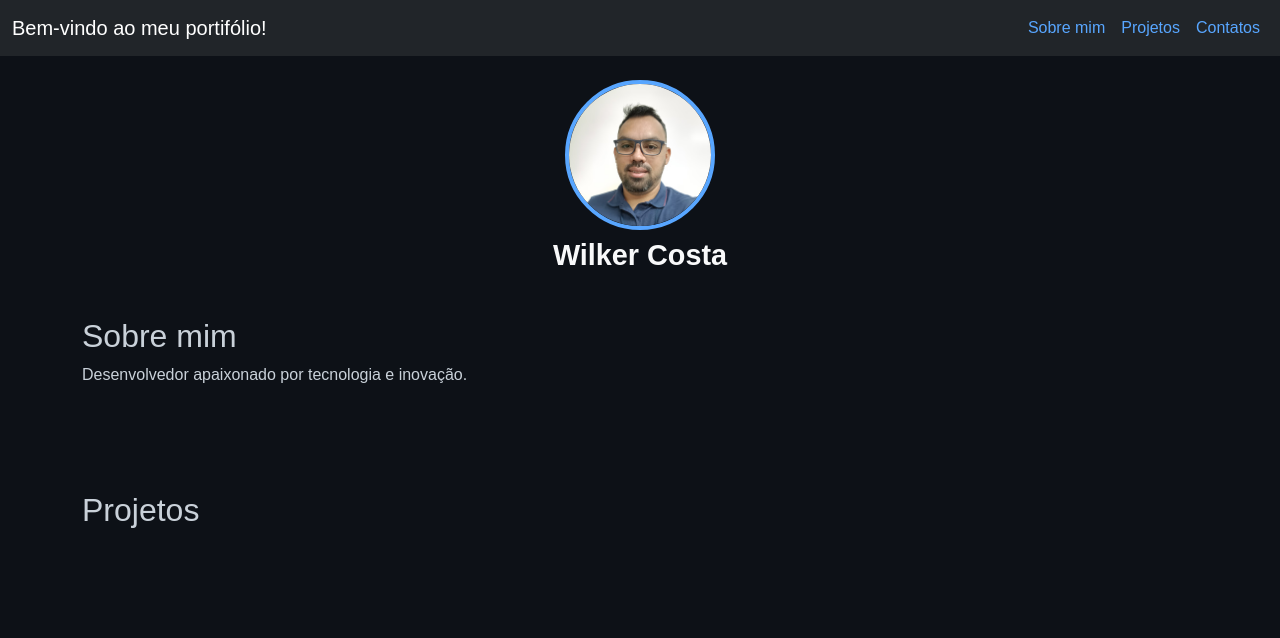
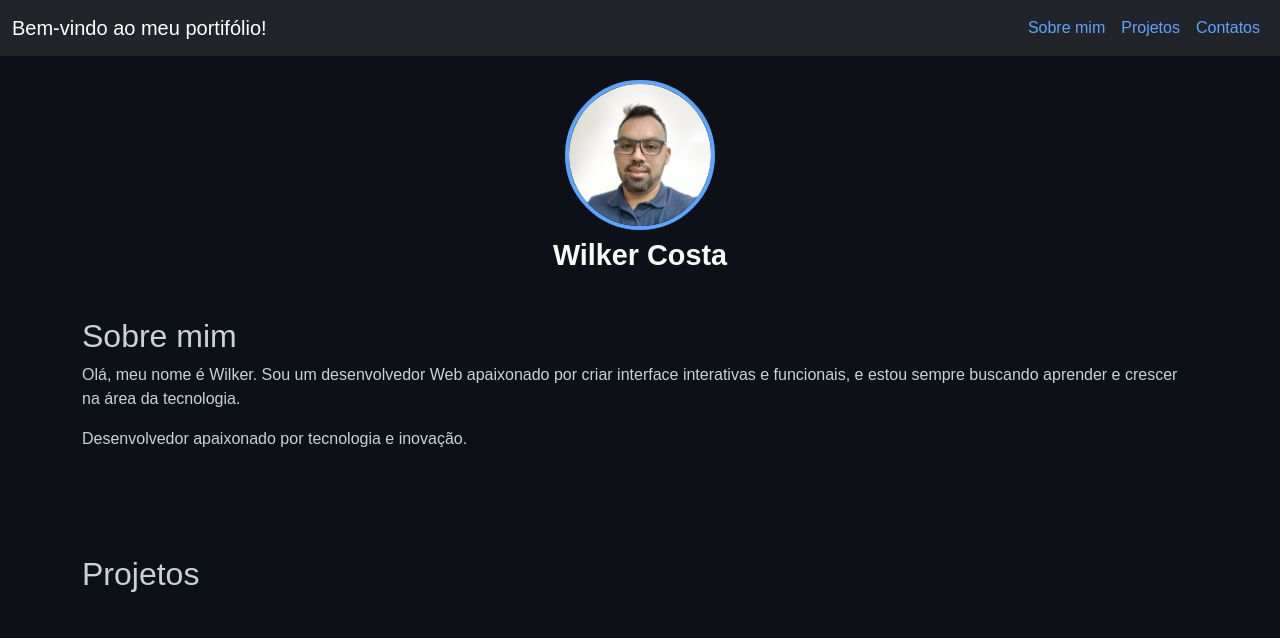
Before and after one commit to wilker57/meu-projeto, a plain HTML site: page index.html in a window 1280 px wide. Shown: the top 638 px of the page. Drawn offline with nearby package versions, Linux system fonts and the light colour scheme.

Commit message:
Update index.html
Descrevendo sobre mim

```diff
--- a/index.html
+++ b/index.html
@@ -41,6 +41,7 @@
     <main class="container mt-4">
         <section id="sobre">
             <h2>Sobre mim</h2>
+            <p>Olá, meu nome é Wilker. Sou um desenvolvedor Web apaixonado por criar interface interativas e funcionais, e estou sempre buscando aprender e crescer na área da tecnologia.</p>
             <p>Desenvolvedor apaixonado por tecnologia e inovação.</p>
         </section>
 
```
